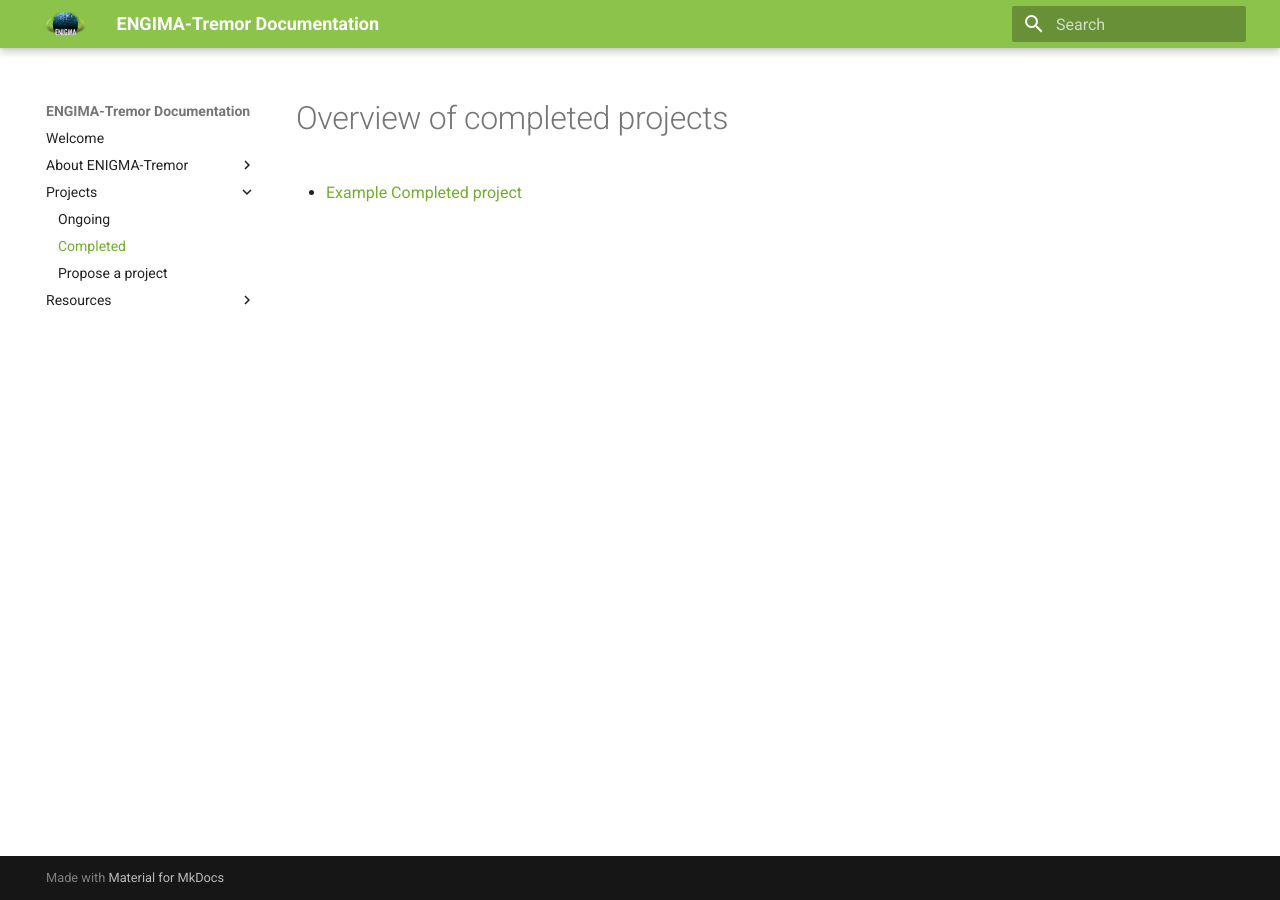
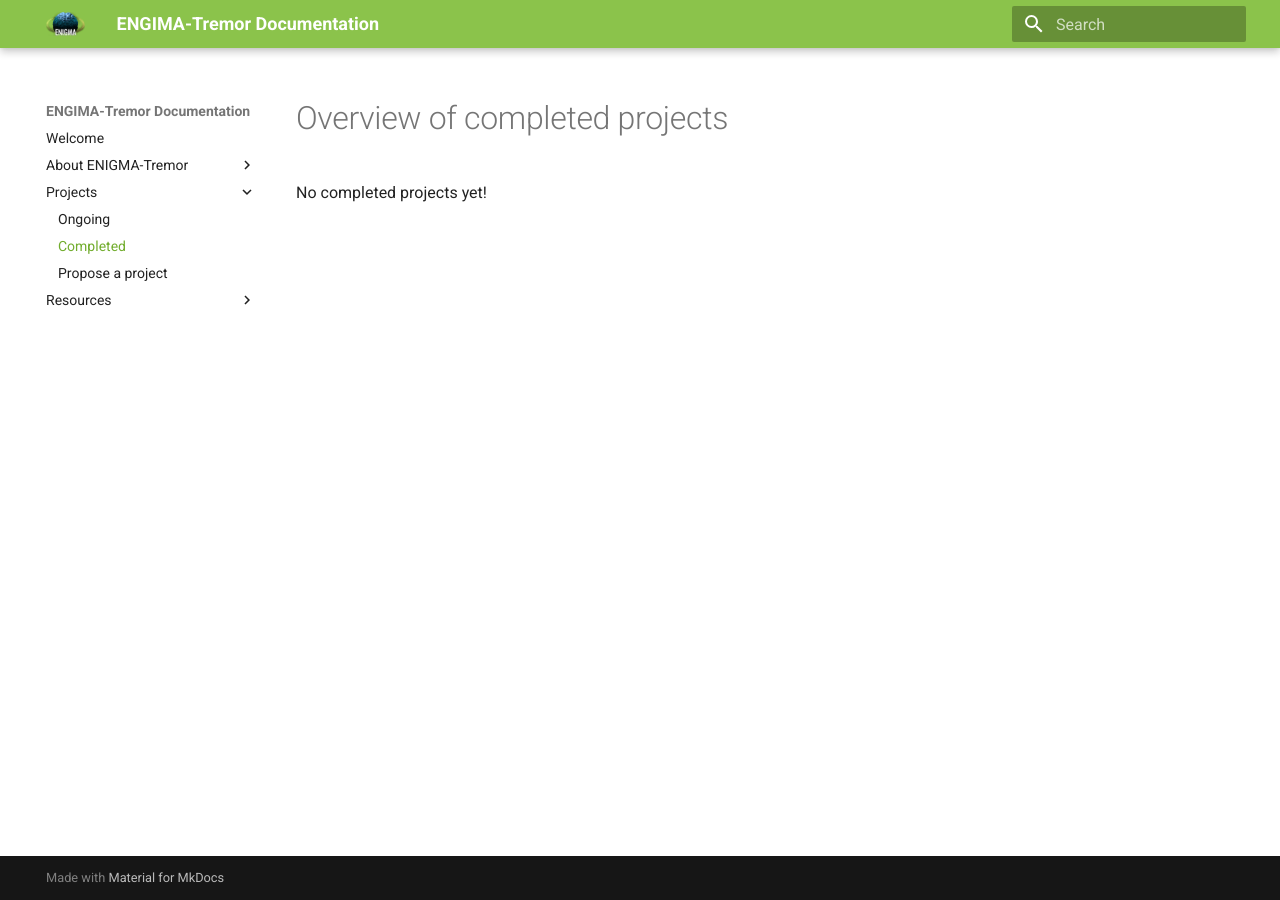
Before and after one commit to ENIGMA-infra/ENIGMA-Tremor, an MkDocs documentation site: the page built from docs/projects/completed/overview.md, in a window 1280 px wide. Built offline with MkDocs 1.6.1 and Material for MkDocs 9.7.7, drawn with Linux system fonts in a browser that asks for light colours.

Commit message:
Update overview.md

```diff
--- a/docs/projects/completed/overview.md
+++ b/docs/projects/completed/overview.md
@@ -1,3 +1,3 @@
 # Overview of completed projects
 
-- [Example Completed project](./example_completed_project.md)
+No completed projects yet!
```
